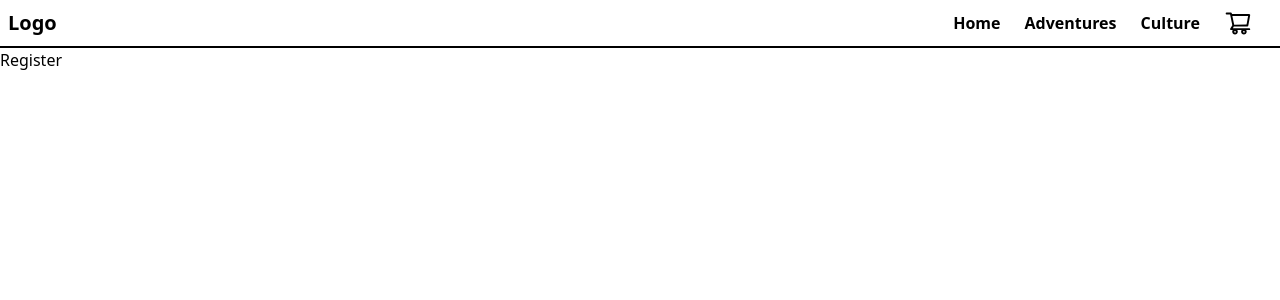
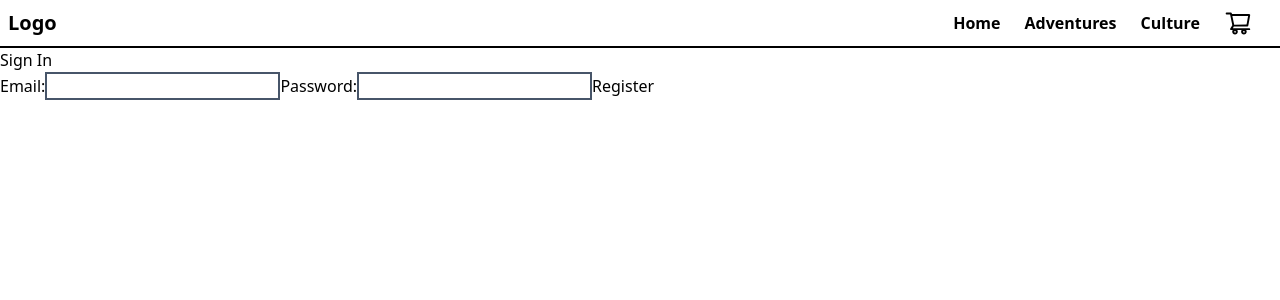
Before and after one commit to BenCiantar/ecommerce-team-project, a React (Create React App) app in the folder client/: page /register in a window 1280 px wide. Shown: the top 300 px of the page. Built offline with nearby package versions, Linux system fonts and the light colour scheme.

Commit message:
added POST metod to users collection, posted a user to the collection

```diff
--- a/client/src/pages/Register/Register.jsx
+++ b/client/src/pages/Register/Register.jsx
@@ -1,7 +1,30 @@
 import React from 'react';
 
 const Register = () => {
-  return <div>Register</div>;
+  return (
+    <div>
+      <form>
+        <h1>Sign In</h1>
+        <label>
+          Email:
+          <input
+            className="border-solid border-2 border-slate-600"
+            type="text"
+            required
+          />
+        </label>
+        <label>
+          Password:
+          <input
+            className="border-solid border-2 border-slate-600"
+            type="text"
+            required
+          />
+        </label>
+        <button>Register</button>
+      </form>
+    </div>
+  );
 };
 
 export default Register;
```
Also changed, not shown: 2 other files (tests, documents, lock files or other folders).
